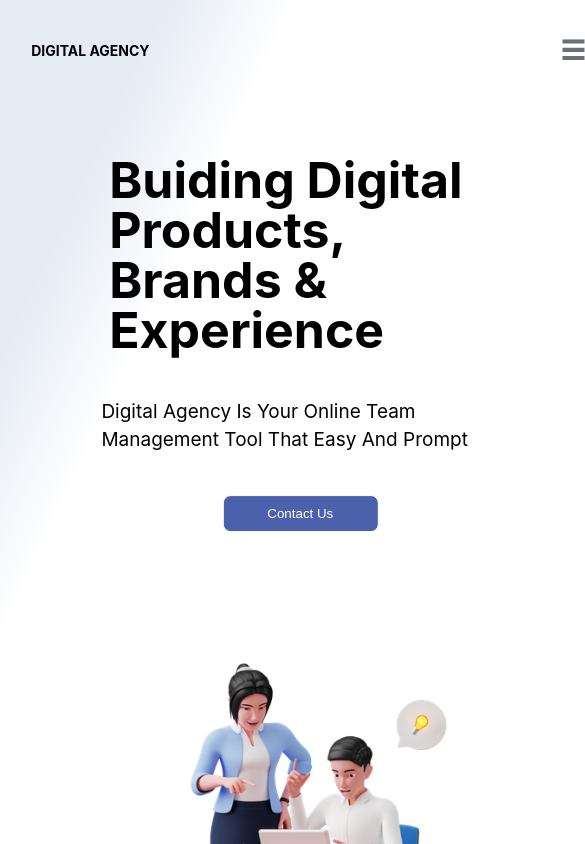
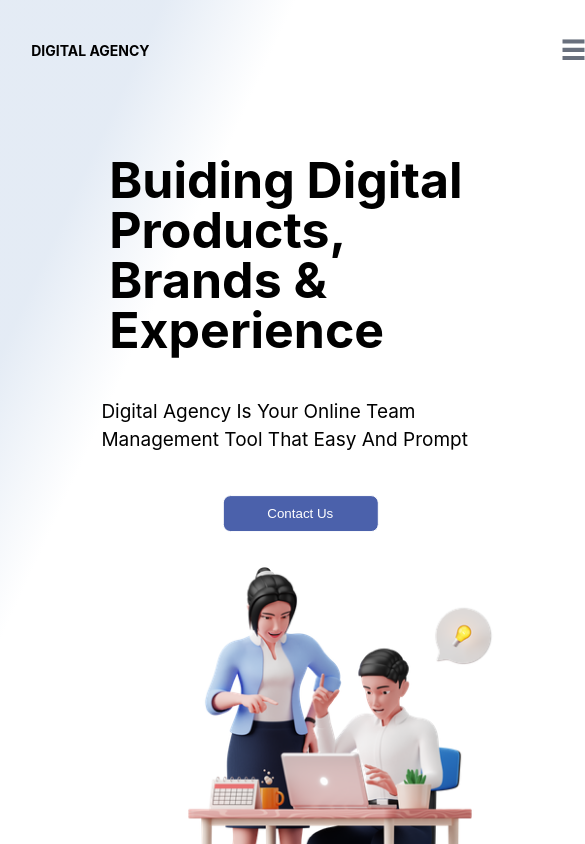
Before and after one commit to Akinyemi04/Homyphy, a React (Create React App) app: page / in a window 390 px wide. Shown: the top 844 px of the page, 585 px wide, since content can reach past the window. Built offline with nearby package versions, Linux system fonts and the light colour scheme.

Commit message:
new errors fixed

```diff
--- a/src/App.css
+++ b/src/App.css
@@ -381,6 +381,9 @@ aside .div button:hover {
   .App nav ul li {
     margin-bottom: 5vh;
   }
+  .App aside {
+    position: relative;
+  }
   .App aside section {
     margin-top: 2vh;
     margin-left: 5vw;
@@ -412,9 +415,13 @@ aside .div button:hover {
     border-radius: 2vw;
   }
   .App aside #bus {
-    width: 100vw;
+    position: absolute;
+    transform: scale(2.8);
+    top: 63vh;
+    left: 65vw;
+    /*width: 100vw;
     height: 60vh;
-    transform: translate(-30vw, 66vh);
+    transform: translate(-30vw,66vh);*/
   }
   .App span {
     transform: translate(30vw, 70vh);
@@ -450,12 +457,13 @@ aside .div button:hover {
   }
   article {
     margin-top: 50vh;
-    height: 220vh;
-    width: 160vw;
+    height: 190vh;
+    width: 180vw;
     background-size: cover;
   }
   article section {
     flex-direction: column;
+    position: relative;
   }
   article section div {
     margin-left: 21vw;
@@ -467,10 +475,15 @@ aside .div button:hover {
     transform: translate(-19vw, -19vh) scale(0.05) rotate(90deg);
   }
   article section .img2 {
-    margin-top: 24vh;
+    position: absolute;
+    transform: scale(3);
+    bottom: -20vh;
+    left: 50vw;
     /*height:100vh ;
-    width: 84vw;*/
-    transform: translate(45vw, -15vh) scale(3);
+    width: 84vw;
+    -webkit-transform:translate(45vw,-15vh) scale(3) ;
+    -moz-transform: translate(45vw,-15vh) scale(3) ;
+    transform: translate(45vw,-15vh) scale(3) ;*/
   }
   article aside {
     flex-direction: column-reverse;
--- a/src/App.scss
+++ b/src/App.scss
@@ -403,6 +403,7 @@ aside{
       }
     }
     aside{
+      position: relative;
       section{
         margin-top: 2vh;
         margin-left: 5vw;
@@ -434,9 +435,13 @@ aside{
         }
       }
       #bus{
-        width: 100vw;
+        position: absolute;
+        transform: scale(2.8);
+        top: 63vh;
+        left: 65vw;
+        /*width: 100vw;
         height: 60vh;
-        transform: translate(-30vw,66vh);
+        transform: translate(-30vw,66vh);*/
       }
     }
     span{
@@ -471,11 +476,13 @@ aside{
   }
   article{
     margin-top: 50vh;
-    height: 220vh;
-    width: 160vw;
+    height: 190vh;
+    width: 180vw;
     background-size: cover;
     section{
       flex-direction: column;
+      position: relative;
+
       div{
         margin-left: 21vw;
         p{
@@ -486,12 +493,17 @@ aside{
         }
       }
       .img2{
-        margin-top: 24vh;
+        position: absolute;
+        transform: scale(3);
+        //top:20vh ;
+        bottom: -20vh;
+        left: 50vw;
+
         /*height:100vh ;
-        width: 84vw;*/
+        width: 84vw;
         -webkit-transform:translate(45vw,-15vh) scale(3) ;
         -moz-transform: translate(45vw,-15vh) scale(3) ;
-        transform: translate(45vw,-15vh) scale(3) ;
+        transform: translate(45vw,-15vh) scale(3) ;*/
       }
     }
     aside{
```
Also changed, not shown: 1 other file (tests, documents, lock files or other folders).
